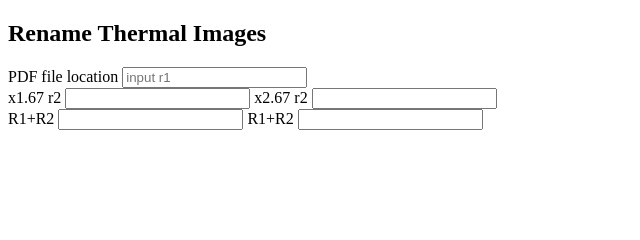
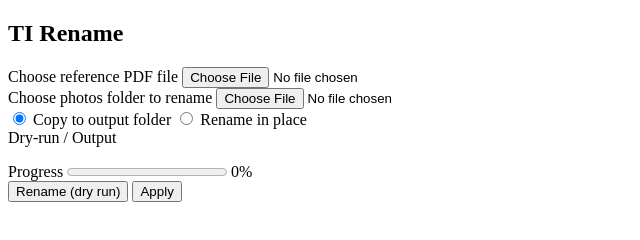
Before and after one commit to ExtF8/elmulator, an Electron app: page pages/renameTI.html in a window 1280 px wide. Shown: the whole page, without its empty margins (0-640 px from the left). Drawn offline with Linux system fonts and the light colour scheme.

Commit message:
Added rename TI html file

```diff
--- a/pages/renameTI.html
+++ b/pages/renameTI.html
@@ -1,27 +1,52 @@
 <!doctype html>
+<div class="ti-container">
+    <h2>TI Rename</h2>
 
-<div class="rings-container">
-    <!-- input -->
-    <h2>Rename Thermal Images</h2>
-    <div class="rings-input-container">
-        <label for="rings_input">PDF file location</label>
-        <input type="number" id="rings_input" data-input-type="r1" placeholder="input r1" />
-    </div>
-    <div class="rings-output-container">
-        <!-- outputs 1 and 2 -->
-        <div class="rings-outputs">
-            <label for="rings_output1">x1.67 r2</label>
-            <input type="number" id="rings_output1" data-output-type="r2_multiplier_1" readonly />
-            <label for="rings_output2">x2.67 r2</label>
-            <input type="number" id="rings_output2" data-output-type="r2_multiplier_2" readonly />
+    <div class="ti-inputs">
+        <!-- PDF file -->
+        <div class="ti-row">
+            <label for="ti_pdf">Choose reference PDF file</label>
+            <input type="file" id="ti_pdf" accept=".pdf" />
         </div>
 
-        <!-- outputs 3 and 4 -->
-        <div class="rings-outputs">
-            <label for="rings_output3">R1+R2</label>
-            <input type="number" id="rings_output3" data-output-type="r_sum_1" readonly />
-            <label for="rings_output4">R1+R2</label>
-            <input type="number" id="rings_output4" data-output-type="r_sum_2" readonly />
+        <!-- Photos directory -->
+        <div class="ti-row">
+            <label for="ti_photos">Choose photos folder to rename</label>
+            <!-- Directory picker: supported in Chromium/Electron via webkitdirectory -->
+            <input type="file" id="ti_photos" webkitdirectory directory />
+        </div>
+
+        <!-- Options: copy vs rename in place -->
+        <div class="ti-options" role="radiogroup" aria-label="Rename behavior">
+            <label for="copy">
+                <input id="copy" type="radio" name="ti_mode" value="copy" checked />
+                Copy to output folder
+            </label>
+            <label for="inplace">
+                <input id="inplace" type="radio" name="ti_mode" value="inplace" />
+                Rename in place
+            </label>
+        </div>
+
+        <!-- Output placeholder for dry-run -->
+        <div class="ti-output">
+            <label for="ti_output">Dry-run / Output</label>
+            <p id="ti_output" aria-live="polite">
+                <!-- planned outputs will appear here -->
+            </p>
+        </div>
+
+        <!-- Progress bar -->
+        <div class="ti-progress">
+            <label for="ti_progress" style="min-width: 70px">Progress</label>
+            <progress id="ti_progress" value="0" max="100"></progress>
+            <span id="ti_progress_label" aria-hidden="true">0%</span>
+        </div>
+
+        <!-- Actions -->
+        <div class="ti-actions">
+            <button id="ti_btn_rename" type="button">Rename (dry run)</button>
+            <button id="ti_btn_apply" type="button">Apply</button>
         </div>
     </div>
 </div>
```
